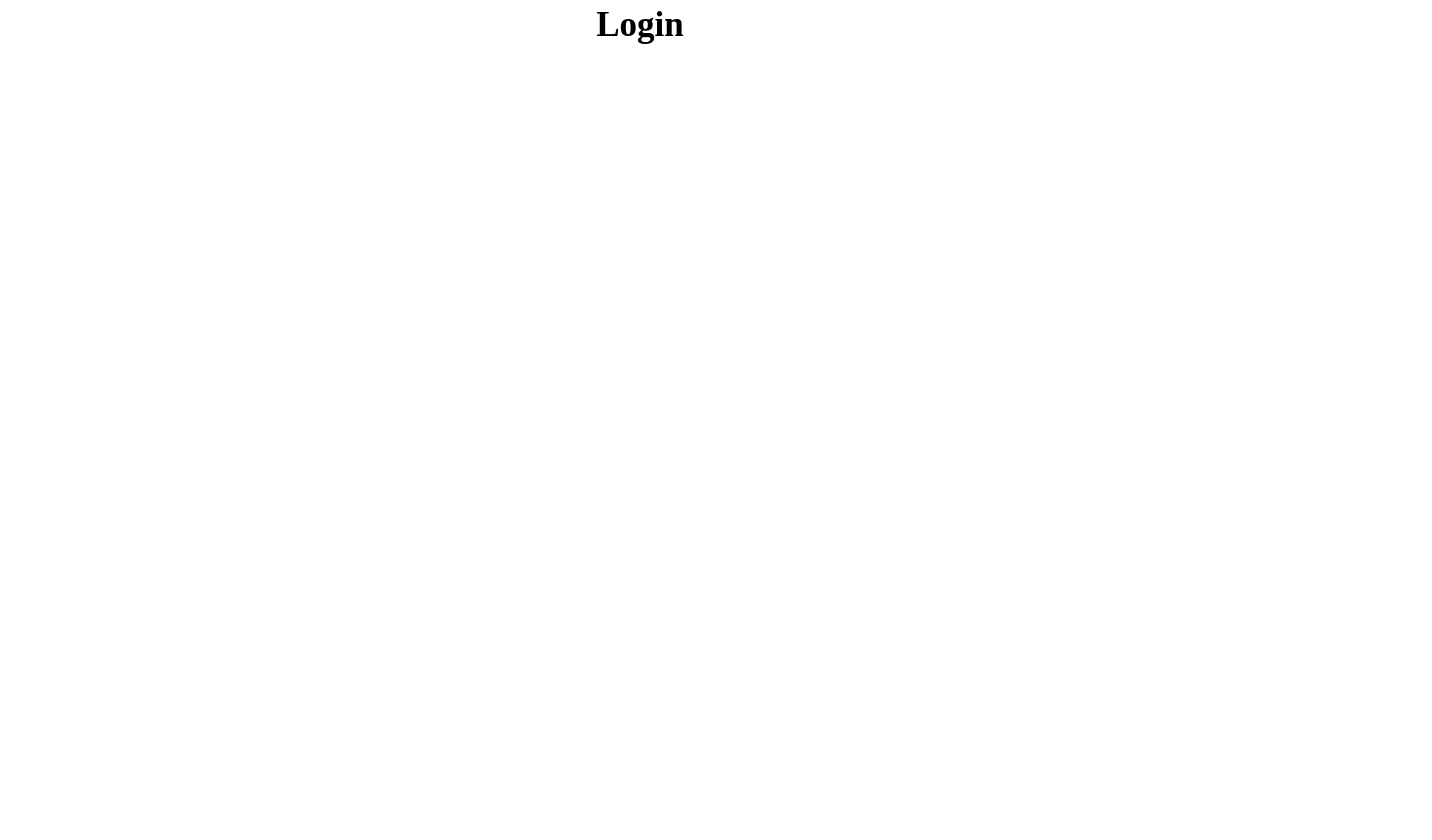
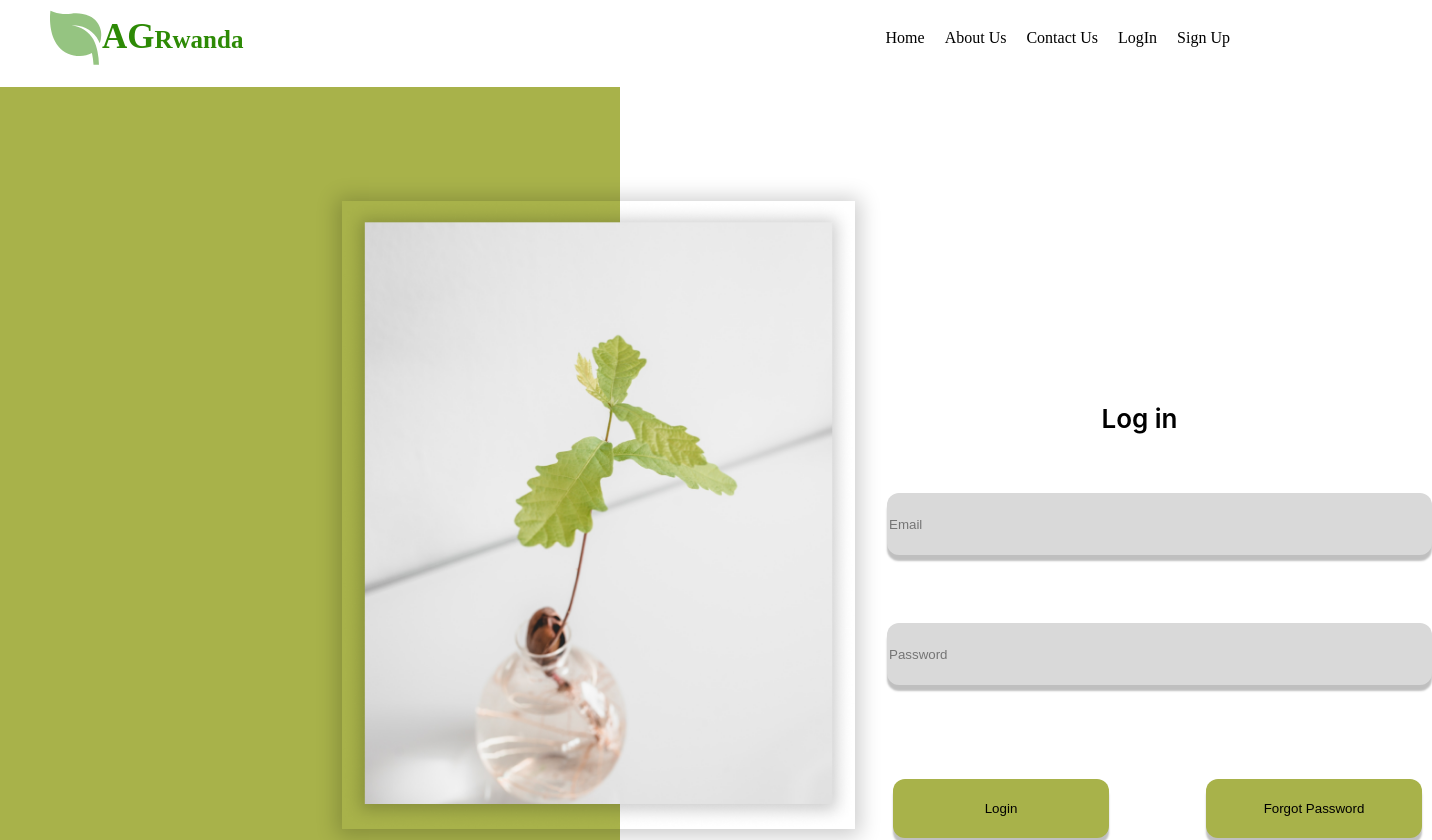
Before and after one commit to SethNdagijimana/AgRwanda, a React (Create React App) app: page /login in a window 1280 px wide. Shown: the top 840 px of the page, 1432 px wide, since content can reach past the window. Before the commit the page ends 800 px from the top, so only its background shows below. Built offline with nearby package versions, Linux system fonts and the light colour scheme.

Commit message:
Login changes

```diff
--- a/src/App.js
+++ b/src/App.js
@@ -6,6 +6,7 @@ import AboutUs from "./components/pages/AboutUs/AboutUs";
 import Contact from "./components/pages/contanct/Contact";
 import Login from "./components/pages/login/Login";
 import Sign from "./components/pages/signup/Sign";
+import RecPassword from "./components/pages/recPassword/RecPassword"
 function App() {
   return (
 
@@ -16,6 +17,7 @@ function App() {
       <Route element={<Contact/>} path='/contact'/>
       <Route element={<Login/>} path='/login'/>
       <Route element={<Sign/>} path='/signup'/>
+      <Route element={<RecPassword/>} path='/recoverPassword'/>
      </Routes>
      </BrowserRouter>
 
--- /dev/null
+++ b/src/components/buttons/LoginB.css
@@ -0,0 +1,15 @@
+*{
+    padding: 0;
+    margin: 0;
+
+}
+.log{
+    position: relative;
+width: 216px;
+height: 59px;
+left: 50px;
+top: 250px;
+border: transparent;
+background: #A8B24A;
+border-radius: 12px;
+}
--- /dev/null
+++ b/src/components/buttons/LoginB.jsx
@@ -0,0 +1,9 @@
+import React from 'react'
+import { Link } from 'react-router-dom'
+function Login() {
+  return (
+    <div><Link to='/login'><button className='log'>Login</button></Link></div>
+  )
+}
+
+export default Login
--- a/src/components/pages/login/Login.jsx
+++ b/src/components/pages/login/Login.jsx
@@ -1,11 +1,25 @@
 import React from 'react';
 import "./login.css";
+// import LoginB from '../../buttons/LoginB'
+import Navbar from '../../navbar/Navbar';
+import bgreen from "../../../assets/PartGreen.png";
+import bgreenI from "../../../assets/InGreen.png";
+import { Link } from 'react-router-dom'
 
 
 function Login() {
   return (
     <div>
-        <h1>Login</h1>
+    <Navbar/>
+    <img src={bgreen}alt='' className='PartGreen'/>
+    <img src={bgreenI}alt='' className='InGreen'/>
+    <p className='Log_in'>Log in</p>
+    <input type={"text"} placeholder="Email" className='email'/>
+    <input type={'password'} placeholder="Password" className='password'/>
+    <Link to='/login'><button className='log'>Login</button></Link>
+    <Link to='/recoverPassword'><button className='RecPass'>Forgot Password</button></Link>
+    {/* <LoginB id="logx"/> */}
+
     </div>
   )
 }
--- a/src/components/pages/login/login.css
+++ b/src/components/pages/login/login.css
@@ -3,3 +3,79 @@
     margin: 0;
 
 }
+.InGreen{
+position: absolute;
+width: 513px;
+height: 628px;
+left: 342px;
+top: 201px;
+/* background: url(../../../assets/InGreen.png); */
+box-shadow: 0px 2px 20px 5px rgba(0, 0, 0, 0.2);
+}
+.PartGreen{
+    position: absolute;
+width: 620px;
+height: 895px;
+left: 0px;
+top: 87px;
+background: #A8B24A;
+}
+.Log_in{
+    position: absolute;
+width: 177px;
+height: 50px;
+left: 1051px;
+top: 383px;
+
+font-family: 'Inter';
+font-style: normal;
+font-weight: 600;
+font-size: 26px;
+line-height: 31px;
+text-align: center;
+
+color: #000000;
+}
+.email{
+    position: absolute;
+width: 545px;
+height: 62px;
+left: 887px;
+top: 493px;
+border-color: transparent;
+background: #D9D9D9;
+box-shadow: 0px 6px 2px rgba(0, 0, 0, 0.25);
+border-radius: 12px;
+}
+.password{
+    position: absolute;
+width: 545px;
+height: 62px;
+left: 887px;
+top: 623px;
+border-color: transparent;
+background: #D9D9D9;
+box-shadow: 0px 6px 2px rgba(0, 0, 0, 0.25);
+border-radius: 12px;
+}
+.log{
+    position: absolute;
+    width: 216px;
+    height: 59px;
+    left: 893px;
+    top: 779px;
+    background: #A8B24A;
+    box-shadow: 0px 6px 2px rgba(0, 0, 0, 0.25);
+    border-radius: 12px;
+}
+.RecPass{
+    position: absolute;
+width: 216px;
+height: 59px;
+left: 1206px;
+top: 779px;
+border-color: transparent;
+background: #A8B24A;
+box-shadow: 0px 6px 2px rgba(0, 0, 0, 0.25);
+border-radius: 12px;
+}
--- /dev/null
+++ b/src/components/pages/recPassword/RecPassword.jsx
@@ -0,0 +1,9 @@
+import React from 'react'
+
+function RecPassword() {
+  return (
+    <div>RecPassword</div>
+  )
+}
+
+export default RecPassword
```
Also changed, not shown: src/assets/InGreen.png (added), src/assets/PartGreen.png (added), src/components/pages/recPassword/RecPassword.css (added).
